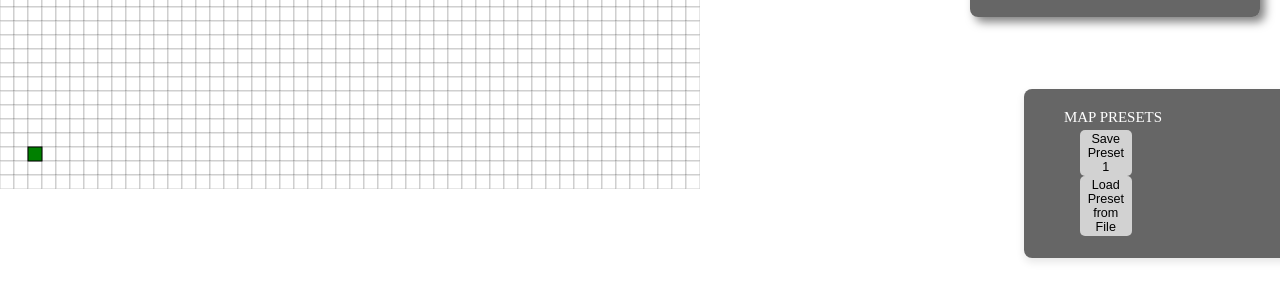
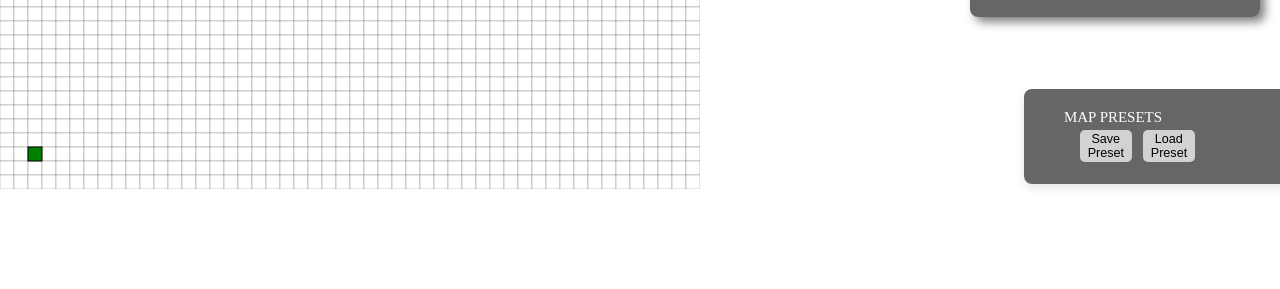
Before and after one commit to JoshuaJusay/FPF-Juntilla, a website: page visual/index.html in a window 1280 px wide. Shown: the part 511-800 px from the top of the page. Drawn offline with Linux system fonts and the light colour scheme.

Commit message:
Map Preset Panel Design Change

```diff
--- a/visual/index.html
+++ b/visual/index.html
@@ -125,8 +125,8 @@
         <h3>MAP PRESETS</h3>
       </header>
       <div id="map_preset_controls" class="sub_options">
-        <button id="save_preset1" class="save_button">Save Preset 1</button><br>
-        <button id="load_preset">Load Preset from File</button>
+        <button id="save_preset1" class="save_button">Save Preset</button>
+        <button id="load_preset">Load Preset</button>
         <input type="file" id="loadPresetFile" style="display: none;" />
       </div>
     </div>
```
